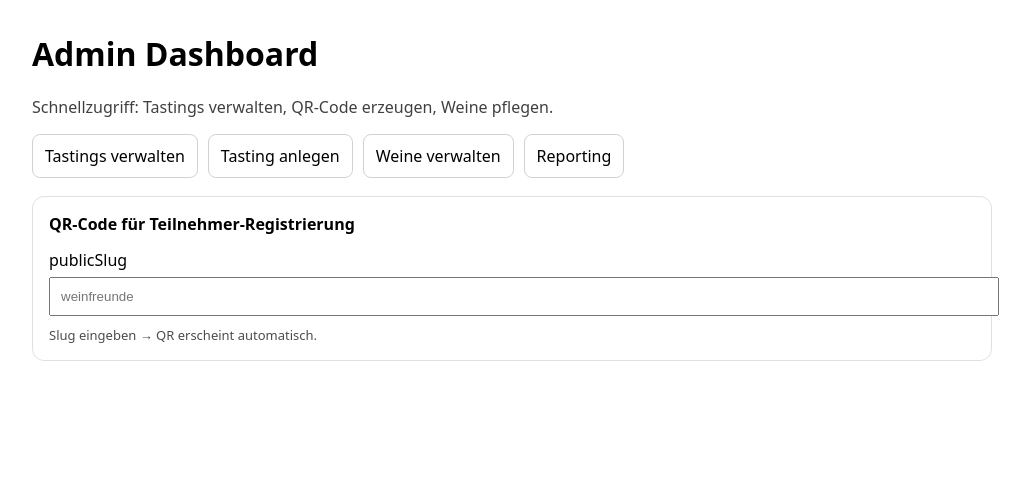
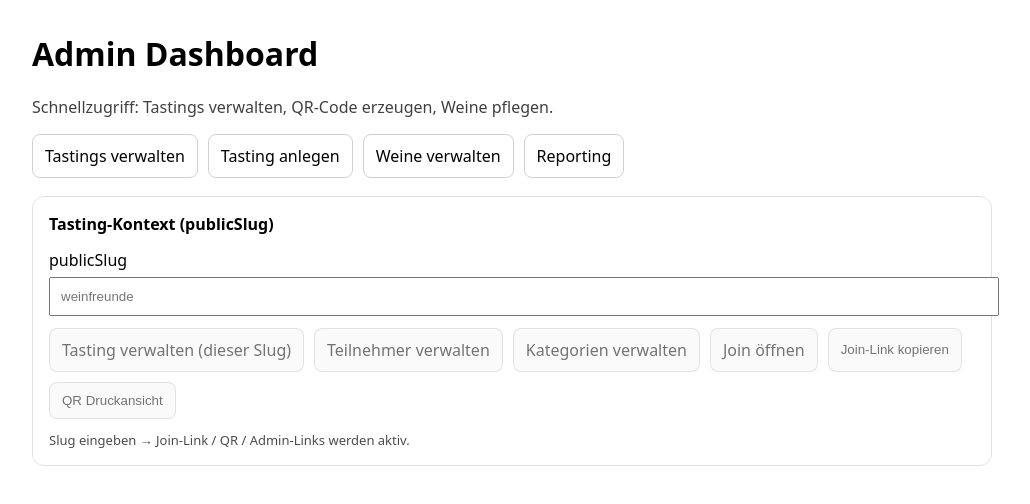
Before and after one commit to jochenwiener71/Weinfreunde-app, a Next.js app: page /admin in a window 1280 px wide. Shown: the top 504 px of the page, without its empty margins (0-1030 px from the left). Built offline with nearby package versions, Linux system fonts and the light colour scheme.

Commit message:
Update page.tsx

```diff
--- a/app/admin/page.tsx
+++ b/app/admin/page.tsx
@@ -7,19 +7,49 @@ function encode(s: string) {
   return encodeURIComponent(s);
 }
 
+function btnStyle(disabled?: boolean): React.CSSProperties {
+  return {
+    padding: "10px 12px",
+    border: "1px solid rgba(0,0,0,0.18)",
+    borderRadius: 8,
+    textDecoration: "none",
+    color: "inherit",
+    background: disabled ? "rgba(0,0,0,0.04)" : "transparent",
+    opacity: disabled ? 0.55 : 1,
+    pointerEvents: disabled ? "none" : "auto",
+  };
+}
+
 export default function AdminPage() {
   const [publicSlug, setPublicSlug] = useState("");
 
+  const slug = useMemo(() => publicSlug.trim(), [publicSlug]);
+
   const joinUrl = useMemo(() => {
-    const slug = publicSlug.trim();
     if (!slug) return "";
     return `https://weinfreunde-app.vercel.app/join?slug=${encode(slug)}`;
-  }, [publicSlug]);
+  }, [slug]);
 
   const qrUrl = useMemo(() => {
     if (!joinUrl) return "";
     return `https://api.qrserver.com/v1/create-qr-code/?size=320x320&data=${encode(joinUrl)}`;
   }, [joinUrl]);
+
+  // ✅ Deep links (Option A)
+  const manageTastingHref = useMemo(() => {
+    if (!slug) return "";
+    return `/admin/tasting?publicSlug=${encode(slug)}`;
+  }, [slug]);
+
+  const manageParticipantsHref = useMemo(() => {
+    if (!slug) return "";
+    return `/admin/tasting?publicSlug=${encode(slug)}#participants`;
+  }, [slug]);
+
+  const manageCriteriaHref = useMemo(() => {
+    if (!slug) return "";
+    return `/admin/tasting?publicSlug=${encode(slug)}#criteria`;
+  }, [slug]);
 
   async function copy(text: string) {
     try {
@@ -32,7 +62,6 @@ export default function AdminPage() {
 
   function openPrint() {
     if (!joinUrl) return;
-    const slug = publicSlug.trim();
     const printUrl = `/admin/print-qr?slug=${encode(slug)}`;
     window.open(printUrl, "_blank");
   }
@@ -45,62 +74,26 @@ export default function AdminPage() {
         Schnellzugriff: Tastings verwalten, QR-Code erzeugen, Weine pflegen.
       </p>
 
-      {/* ✅ QUICK LINKS / BUTTONS */}
+      {/* ✅ GLOBAL QUICK LINKS */}
       <section style={{ marginTop: 16, display: "flex", gap: 10, flexWrap: "wrap" }}>
-        <Link
-          href="/admin/tastings"
-          style={{
-            padding: "10px 12px",
-            border: "1px solid rgba(0,0,0,0.18)",
-            borderRadius: 8,
-            textDecoration: "none",
-            color: "inherit",
-          }}
-        >
+        <Link href="/admin/tastings" style={btnStyle(false)}>
           Tastings verwalten
         </Link>
 
-        <Link
-          href="/admin/create"
-          style={{
-            padding: "10px 12px",
-            border: "1px solid rgba(0,0,0,0.18)",
-            borderRadius: 8,
-            textDecoration: "none",
-            color: "inherit",
-          }}
-        >
+        <Link href="/admin/create" style={btnStyle(false)}>
           Tasting anlegen
         </Link>
 
-        <Link
-          href="/admin/wines"
-          style={{
-            padding: "10px 12px",
-            border: "1px solid rgba(0,0,0,0.18)",
-            borderRadius: 8,
-            textDecoration: "none",
-            color: "inherit",
-          }}
-        >
+        <Link href="/admin/wines" style={btnStyle(false)}>
           Weine verwalten
         </Link>
 
-        <Link
-          href="/admin/reporting"
-          style={{
-            padding: "10px 12px",
-            border: "1px solid rgba(0,0,0,0.18)",
-            borderRadius: 8,
-            textDecoration: "none",
-            color: "inherit",
-          }}
-        >
+        <Link href="/admin/reporting" style={btnStyle(false)}>
           Reporting
         </Link>
       </section>
 
-      {/* ✅ QR BOX */}
+      {/* ✅ CONTEXT QUICK ACTIONS (for a specific slug) */}
       <section
         style={{
           marginTop: 18,
@@ -109,7 +102,7 @@ export default function AdminPage() {
           padding: 16,
         }}
       >
-        <h2 style={{ marginTop: 0, fontSize: 16 }}>QR-Code für Teilnehmer-Registrierung</h2>
+        <h2 style={{ marginTop: 0, fontSize: 16 }}>Tasting-Kontext (publicSlug)</h2>
 
         <label style={{ display: "block" }}>
           publicSlug
@@ -123,9 +116,50 @@ export default function AdminPage() {
           />
         </label>
 
+        <div style={{ marginTop: 12, display: "flex", gap: 10, flexWrap: "wrap" }}>
+          <Link href={manageTastingHref || "#"} style={btnStyle(!slug)}>
+            Tasting verwalten (dieser Slug)
+          </Link>
+
+          <Link href={manageParticipantsHref || "#"} style={btnStyle(!slug)}>
+            Teilnehmer verwalten
+          </Link>
+
+          <Link href={manageCriteriaHref || "#"} style={btnStyle(!slug)}>
+            Kategorien verwalten
+          </Link>
+
+          <a href={joinUrl || "#"} target="_blank" rel="noreferrer" style={btnStyle(!slug)}>
+            Join öffnen
+          </a>
+
+          <button
+            onClick={() => joinUrl && copy(joinUrl)}
+            disabled={!slug}
+            style={{
+              ...btnStyle(!slug),
+              cursor: !slug ? "not-allowed" : "pointer",
+            }}
+          >
+            Join-Link kopieren
+          </button>
+
+          <button
+            onClick={openPrint}
+            disabled={!slug}
+            style={{
+              ...btnStyle(!slug),
+              cursor: !slug ? "not-allowed" : "pointer",
+            }}
+          >
+            QR Druckansicht
+          </button>
+        </div>
+
+        {/* ✅ QR BOX */}
         {!joinUrl ? (
-          <p style={{ margin: "10px 0 0 0", fontSize: 13, opacity: 0.7 }}>
-            Slug eingeben → QR erscheint automatisch.
+          <p style={{ margin: "12px 0 0 0", fontSize: 13, opacity: 0.7 }}>
+            Slug eingeben → Join-Link / QR / Admin-Links werden aktiv.
           </p>
         ) : (
           <>
@@ -145,37 +179,17 @@ export default function AdminPage() {
                 style={{ border: "1px solid rgba(0,0,0,0.12)", borderRadius: 8 }}
               />
 
-              <div style={{ display: "flex", flexDirection: "column", gap: 10 }}>
-                <button onClick={() => copy(joinUrl)} style={{ padding: "10px 12px" }}>
-                  Link kopieren
-                </button>
-
-                <a
-                  href={joinUrl}
-                  target="_blank"
-                  rel="noreferrer"
-                  style={{
-                    display: "inline-block",
-                    padding: "10px 12px",
-                    border: "1px solid rgba(0,0,0,0.18)",
-                    borderRadius: 8,
-                    textDecoration: "none",
-                    color: "inherit",
-                    textAlign: "center",
-                  }}
-                >
-                  Join öffnen
-                </a>
-
-                <button onClick={openPrint} style={{ padding: "10px 12px" }}>
-                  Druckansicht
-                </button>
+              <div style={{ fontSize: 12, opacity: 0.7, maxWidth: 480 }}>
+                <div style={{ marginBottom: 6 }}>
+                  <strong>Hinweis:</strong> „Teilnehmer“ und „Kategorien“ sind Deep-Links auf deine{" "}
+                  <code>/admin/tasting</code>-Seite.
+                </div>
+                <div>
+                  Wenn deine Seite anders heißt (z.B. <code>/admin/manage</code>), sag mir kurz den Pfad,
+                  dann passe ich die Links 1:1 an.
+                </div>
               </div>
             </div>
-
-            <p style={{ marginTop: 10, marginBottom: 0, fontSize: 12, opacity: 0.7 }}>
-              Tipp: Für Ausdruck nutze „Druckansicht“ (größerer QR + Text).
-            </p>
           </>
         )}
       </section>
```
